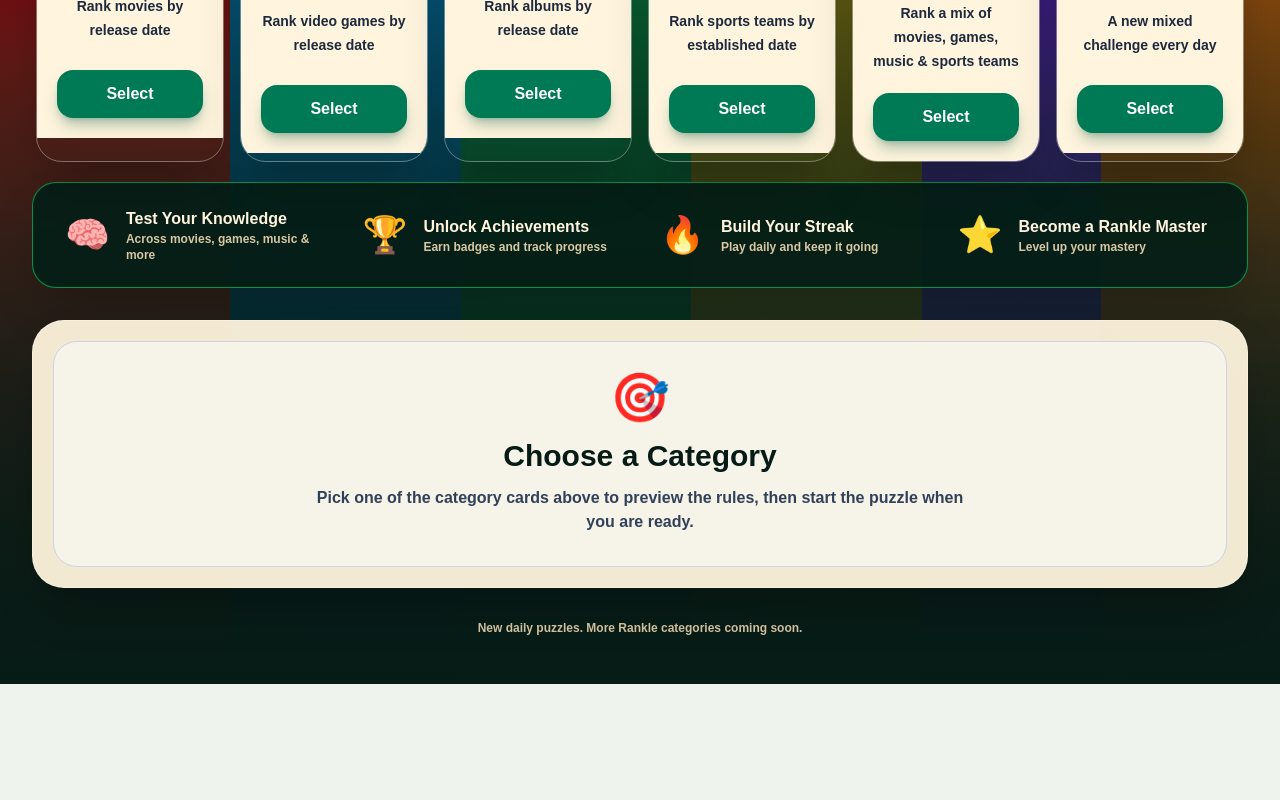
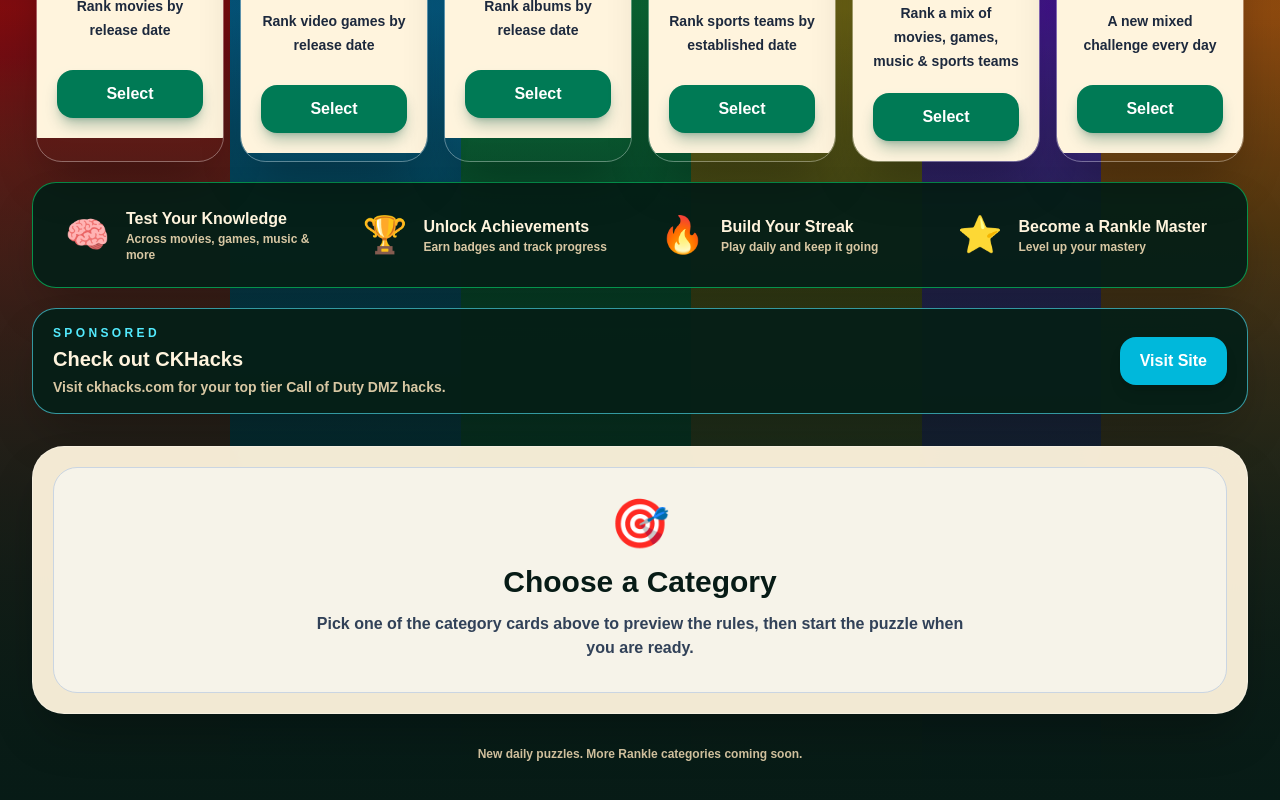
Before and after one commit to codyreese28/rankle-games, a Next.js app: page / in a window 1280 px wide. Shown: the part 792-1592 px from the top of the page. Before the commit the page ends 1476 px from the top, so only its background shows below. Built offline with nearby package versions, Linux system fonts and the light colour scheme.

Commit message:
Add CKHacks sponsored banner

```diff
--- a/app/page.tsx
+++ b/app/page.tsx
@@ -483,6 +483,33 @@
             </div>
           </section>
 
+          <section className="mt-5 rounded-3xl border border-cyan-300/60 bg-[#061f17]/95 px-5 py-4 text-center shadow-2xl shadow-black/25">
+            <div className="flex flex-col items-center justify-between gap-3 md:flex-row">
+              <div className="text-center md:text-left">
+                <div className="text-xs font-black uppercase tracking-[0.28em] text-cyan-300">
+                  Sponsored
+                </div>
+
+                <div className="mt-1 text-xl font-black text-[#fff4dd]">
+                  Check out CKHacks
+                </div>
+
+                <p className="mt-1 text-sm font-semibold text-[#d8c7a3]">
+                  Visit ckhacks.com for your top tier Call of Duty DMZ hacks.
+                </p>
+              </div>
+
+              <a
+                href="https://ckhacks.com"
+                target="_blank"
+                rel="noopener noreferrer"
+                className="rounded-2xl bg-cyan-500 px-5 py-3 font-black text-white shadow-lg transition hover:bg-cyan-400 active:scale-[0.99]"
+              >
+                Visit Site
+              </a>
+            </div>
+          </section>
+
           <section
             ref={gameSectionRef}
             className="mt-8 rounded-[2rem] border border-white/30 bg-[#fff4dd]/95 p-3 shadow-2xl shadow-black/30 backdrop-blur-md sm:p-5"
```
